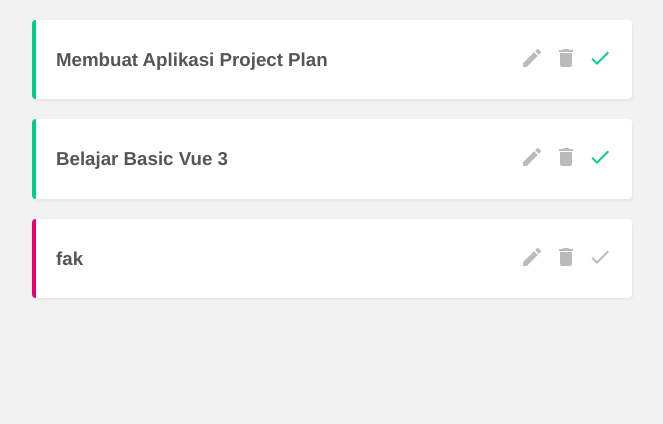
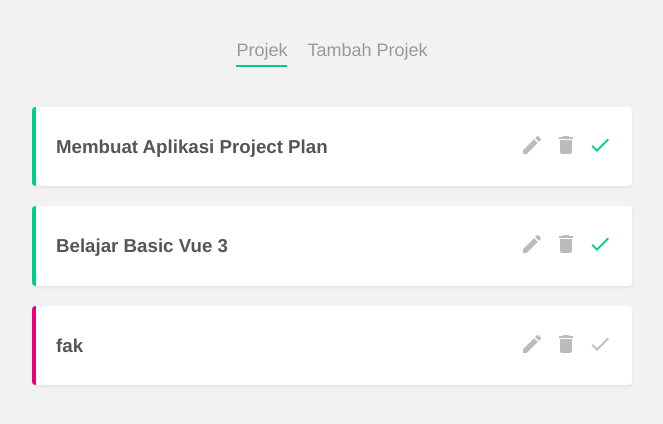
Before and after one commit to lemonsprite/project-plan, a Vue app: page / in a window 1280 px wide. Shown: the top 424 px of the page, without its empty margins (308-971 px from the left). Built offline with nearby package versions, Linux system fonts and the light colour scheme; data requests are answered from the project's data file.

Commit message:
membuat navbar aplikasi

```diff
--- a/src/App.vue
+++ b/src/App.vue
@@ -1,7 +1,16 @@
 <template>
-  <router-view/>
+  <Navbar />
+  <router-view />
 </template>
 
+<script>
+import Navbar from "@/components/Navbar.vue";
+export default {
+  components: {
+    Navbar,
+  },
+};
+</script>
 <style>
 body {
   background: #f2f2f2;
@@ -14,5 +23,4 @@
   margin: 0 auto;
   color: #555;
 }
-
 </style>
--- /dev/null
+++ b/src/components/Navbar.vue
@@ -0,0 +1,31 @@
+<template>
+  <nav class="main-nav">
+      <router-link :to="{ name: 'Home' }">Projek</router-link>
+      <router-link :to="{ name: 'AddProject' }">Tambah Projek</router-link>
+  </nav>
+</template>
+
+<script>
+export default {
+    name: 'Navbar',
+
+}
+</script>
+
+<style>
+  .main-nav {
+    text-align: center;
+    margin: 40px auto;
+  }
+  .main-nav a{
+    display: inline-block;
+    text-decoration: none;
+    margin: 0 10px;
+    color: #999;
+    font-size: 18px;
+  }
+  a.router-link-active {
+    border-bottom: 2px solid #00ce89;
+    padding-bottom: 4px;
+  }
+</style>
--- a/src/router/index.js
+++ b/src/router/index.js
@@ -5,11 +5,11 @@
 const routes = [
   {
     path: '/',
-    name: 'home',
+    name: 'Home',
     component: HomeView
   },
   {
-    path: '/add',
+    path: '/tambah',
     name: 'AddProject',
     component: AddProject
   },
```
